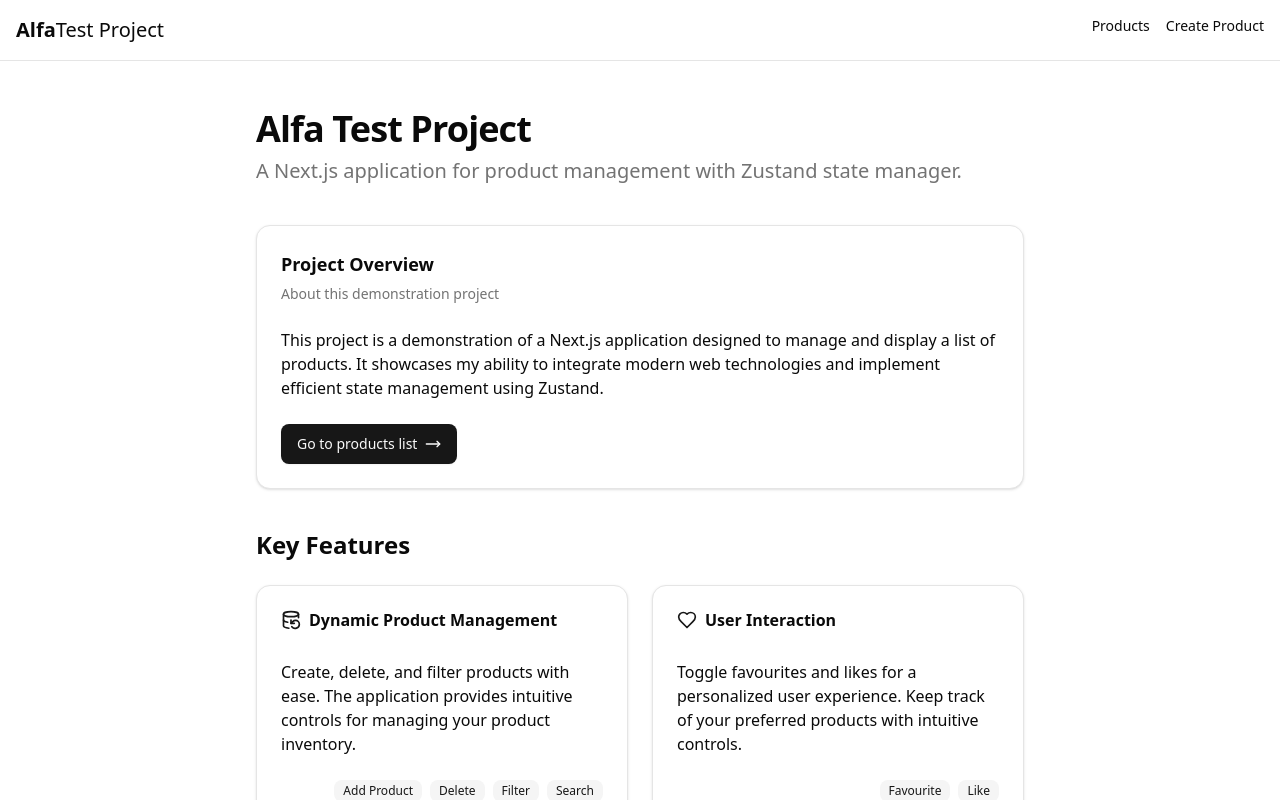
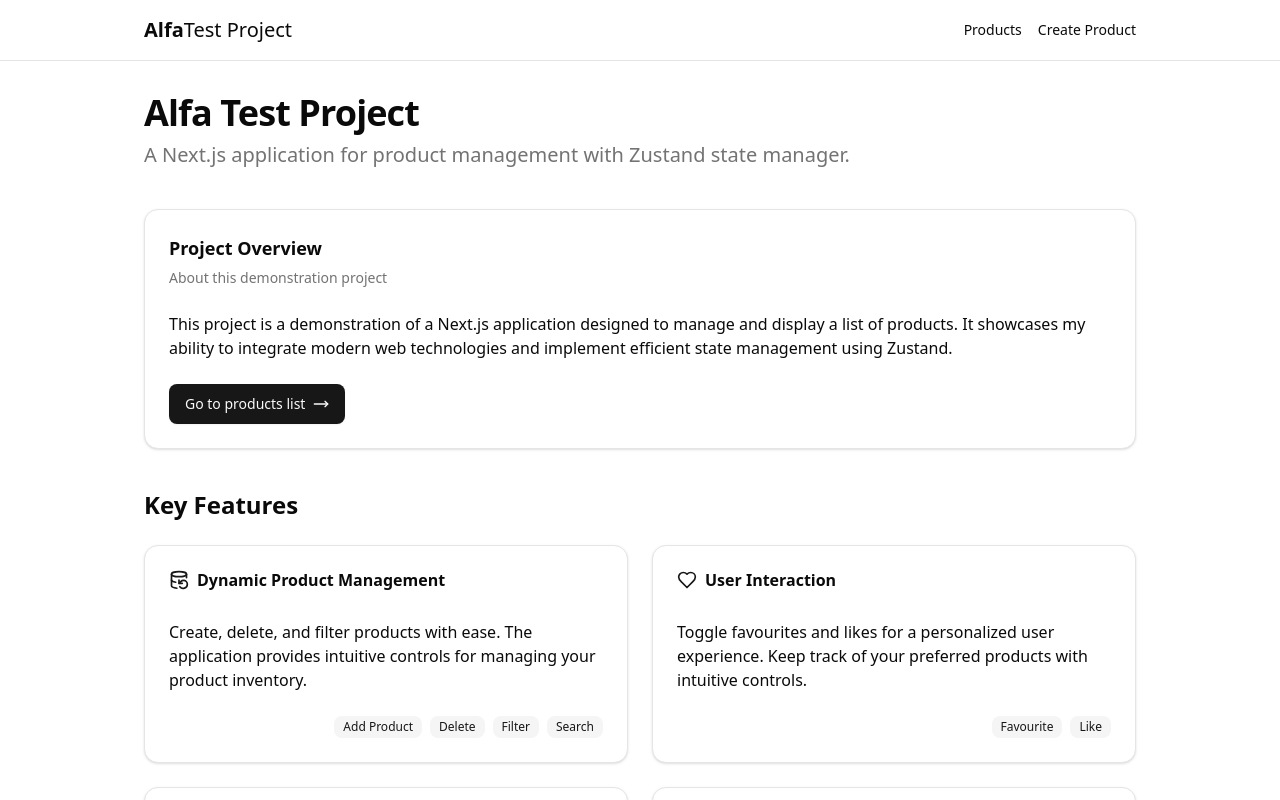
Before and after one commit to agapovk/alfa-test, a Next.js app: page / in a window 1280 px wide. Shown: the top 800 px of the page. Built offline with nearby package versions, Linux system fonts and the light colour scheme.

Commit message:
visual improvement (#5)

```diff
--- a/src/app/layout.tsx
+++ b/src/app/layout.tsx
@@ -31,7 +31,9 @@
         className={`${geistSans.variable} ${geistMono.variable} antialiased min-h-screen flex flex-col`}
       >
         <Header />
-        <main className="flex-1 p-4">{children}</main>
+        <main className="flex-1 p-4 container mx-auto max-w-5xl py-8">
+          {children}
+        </main>
         <Footer />
         <Toaster />
       </body>
--- a/src/app/page.tsx
+++ b/src/app/page.tsx
@@ -73,7 +73,7 @@
 
 export default function HomePage() {
   return (
-    <div className="container mx-auto py-8 space-y-10 max-w-3xl">
+    <div className="space-y-10">
       <section>
         <h1 className="text-4xl font-bold tracking-tight mb-2">
           Alfa Test Project
--- a/src/app/products/create/page.tsx
+++ b/src/app/products/create/page.tsx
@@ -80,10 +80,7 @@
       </Button>
       <h1 className="text-2xl font-bold">Create new product</h1>
       <Form {...form}>
-        <form
-          onSubmit={form.handleSubmit(onSubmit)}
-          className="space-y-4 max-w-3xl"
-        >
+        <form onSubmit={form.handleSubmit(onSubmit)} className="space-y-4">
           <FormField
             control={form.control}
             name="title"
--- a/src/app/products/page.tsx
+++ b/src/app/products/page.tsx
@@ -2,7 +2,7 @@
 
 export default function ProductsPage() {
   return (
-    <div className="space-y-4">
+    <div className="space-y-6">
       <div>
         <h1 className="text-xl">Products page</h1>
         <p className="text-muted-foreground">The list of products</p>
--- a/src/components/header.tsx
+++ b/src/components/header.tsx
@@ -13,11 +13,11 @@
   ];
 
   return (
-    <header className="border-b p-4 flex gap-4 justify-between">
-      <Link href="/" className="text-xl hover:text-muted-foreground">
-        <strong>Alfa</strong>Test Project
-      </Link>
-      <nav>
+    <header className="border-b">
+      <nav className="p-4 flex gap-4 justify-between container mx-auto max-w-5xl items-center">
+        <Link href="/" className="text-xl hover:text-muted-foreground">
+          <strong>Alfa</strong>Test Project
+        </Link>
         <ul className="flex space-x-4">
           {menu.map((item) => (
             <Link
--- a/src/components/product-list.tsx
+++ b/src/components/product-list.tsx
@@ -101,7 +101,7 @@
           <span className="hidden sm:inline">Favourite</span>
         </Button>
       </div>
-      <div className="grid grid-cols-1 sm:grid-cols-2 lg:grid-cols-3 xl:grid-cols-4 gap-4">
+      <div className="grid grid-cols-1 sm:grid-cols-2 lg:grid-cols-3 gap-4">
         {storeProducts.length === 0 ? (
           <p className="py-4">Please reload the page to fetch new data</p>
         ) : (
```
